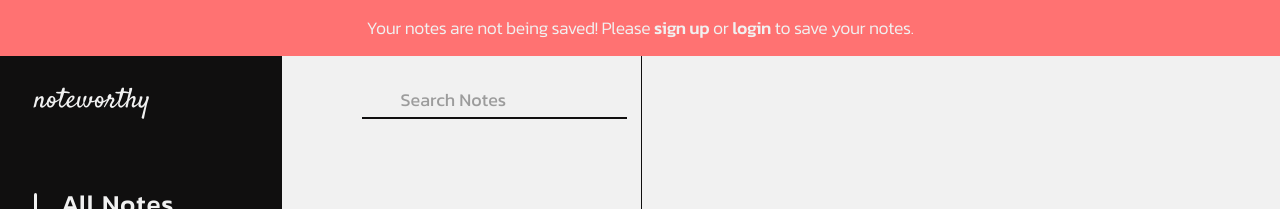
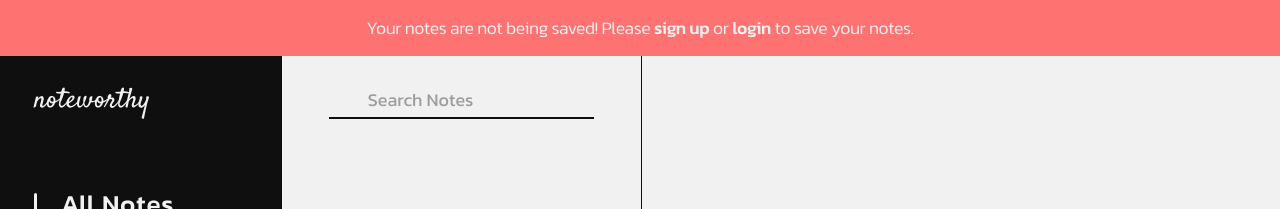
Before and after one commit to farnoodsaghi/noteworthy, a React (Create React App) app in the folder client/: page / in a window 1280 px wide. Shown: the top 209 px of the page. Built offline with nearby package versions, Linux system fonts and the light colour scheme; some icons are missing.

Commit message:
fix: fix a bug where searchbar wouldn't correctly get centered on very big screens

```diff
--- a/client/src/components/search-bar.scss
+++ b/client/src/components/search-bar.scss
@@ -2,7 +2,8 @@
 form {
   display: flex;
   align-items: flex-start;
-  justify-content: flex-start;
+  // justify-content: flex-start;
+  justify-content: center;
 
   .hamburger {
     display: none;
```
